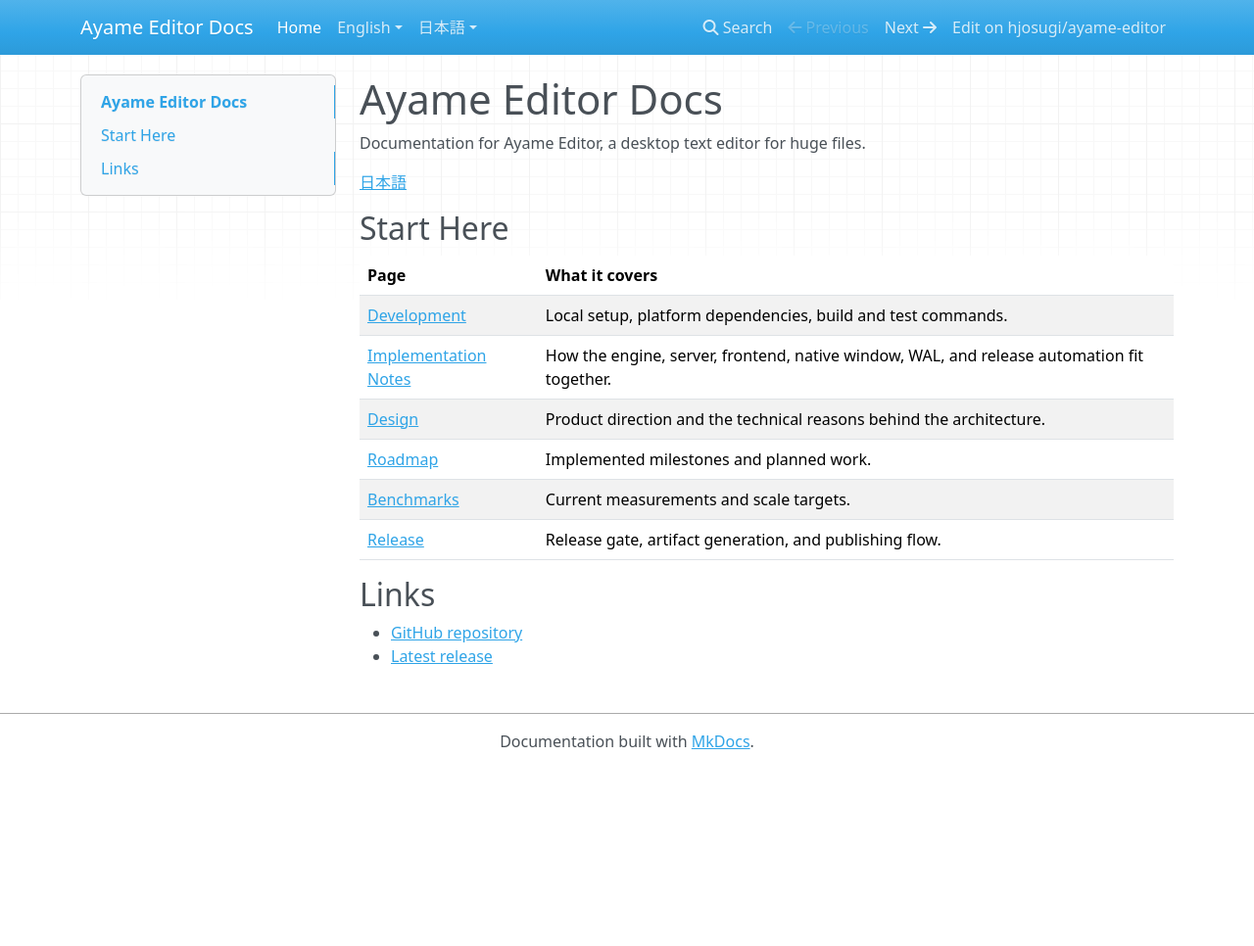
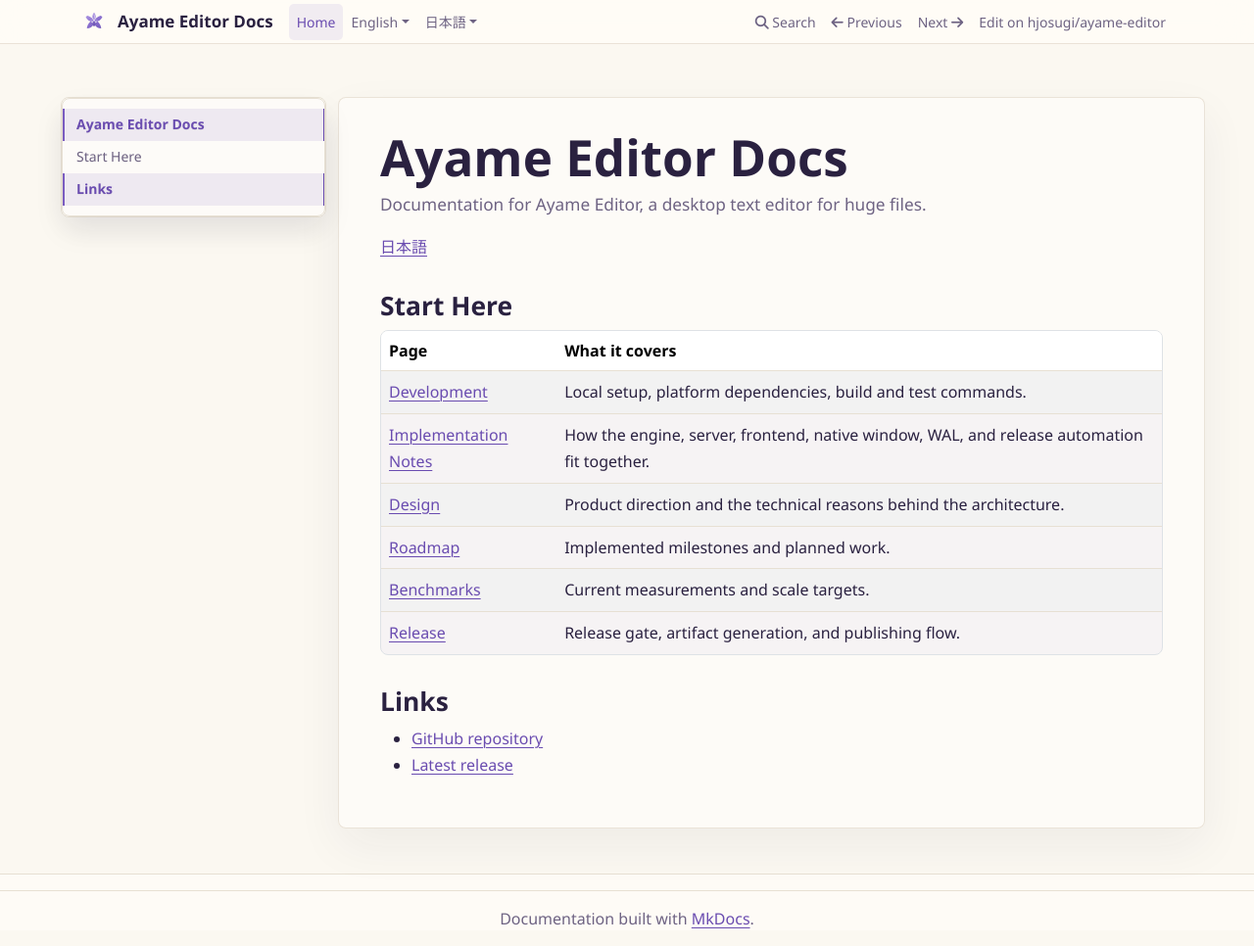
Before and after one commit to ayame-editor/ayame-editor, an MkDocs documentation site: the page built from docs/index.md, in a window 1280 px wide and 966 px high. Shown: the whole window at 98% size. Built offline with MkDocs 1.6.1, drawn with Linux system fonts in a browser that asks for light colours; nearby versions of some CDN libraries.

Commit message:
docs: align Pages theme with editor

```diff
--- /dev/null
+++ b/docs/assets/ayame-docs.css
@@ -0,0 +1,349 @@
+:root {
+  --ay-bg: #fbf8f1;
+  --ay-elevated: #fdfcf8;
+  --ay-toolbar: rgba(255, 253, 248, .82);
+  --ay-edit-bg: #ffffff;
+  --ay-fg: #2a2140;
+  --ay-dim: #6e6383;
+  --ay-faint: #a99dbc;
+  --ay-border: #e7e0d3;
+  --ay-accent: #7a5cc0;
+  --ay-accent-bright: #6a4cb0;
+  --ay-mark: #fbebb0;
+  --ay-danger: #c0506a;
+  --ay-ui: "Segoe UI", "Hiragino Kaku Gothic ProN", "Noto Sans JP", system-ui, sans-serif;
+  --ay-mono: "SFMono-Regular", "Menlo", "Consolas", "DejaVu Sans Mono",
+    "Noto Sans Mono CJK JP", "MS Gothic", monospace;
+}
+
+html,
+body {
+  background: var(--ay-bg);
+  color: var(--ay-fg);
+  font-family: var(--ay-ui);
+  font-size: 16px;
+}
+
+body {
+  background: var(--ay-bg);
+}
+
+a {
+  color: var(--ay-accent-bright);
+  text-decoration-thickness: .08em;
+  text-underline-offset: .18em;
+}
+
+a:hover,
+a:focus {
+  color: var(--ay-accent);
+}
+
+.navbar.fixed-top {
+  min-height: 44px;
+  padding-block: 0;
+  background: color-mix(in srgb, var(--ay-toolbar) 94%, var(--ay-bg)) !important;
+  border-bottom: 1px solid color-mix(in srgb, var(--ay-border) 88%, transparent);
+  box-shadow: none;
+  backdrop-filter: blur(18px);
+}
+
+.navbar.fixed-top .container {
+  min-height: 44px;
+}
+
+.navbar-brand {
+  display: inline-flex;
+  align-items: center;
+  gap: 10px;
+  color: var(--ay-fg) !important;
+  font-size: 17px;
+  font-weight: 650;
+  letter-spacing: 0;
+  text-shadow: none;
+}
+
+.navbar-brand::before {
+  content: "";
+  width: 28px;
+  height: 28px;
+  background: url("favicon.svg") center / contain no-repeat;
+  flex: 0 0 auto;
+}
+
+.navbar .nav-link {
+  color: var(--ay-dim) !important;
+  border-radius: 5px;
+  font-size: 14px;
+  text-shadow: none;
+}
+
+.navbar .nav-link:hover,
+.navbar .nav-link:focus,
+.navbar .nav-link.active,
+.navbar .dropdown.show > .nav-link {
+  color: var(--ay-accent-bright) !important;
+  background: color-mix(in srgb, var(--ay-accent) 10%, transparent);
+}
+
+.navbar-toggler {
+  border-color: var(--ay-border);
+  border-radius: 7px;
+}
+
+.dropdown-menu {
+  background: var(--ay-elevated);
+  border: 1px solid var(--ay-border);
+  border-radius: 8px;
+  box-shadow: 0 18px 42px rgba(42, 33, 64, .12);
+}
+
+.dropdown-item {
+  color: var(--ay-fg);
+  font-size: 14px;
+}
+
+.dropdown-item:hover,
+.dropdown-item:focus,
+.dropdown-item.active {
+  color: var(--ay-accent-bright);
+  background: color-mix(in srgb, var(--ay-accent) 10%, transparent);
+}
+
+body > .container {
+  max-width: 1180px;
+  padding-top: 34px;
+}
+
+[role="main"] {
+  background: color-mix(in srgb, var(--ay-elevated) 82%, transparent);
+  border: 1px solid color-mix(in srgb, var(--ay-border) 88%, transparent);
+  border-radius: 8px;
+  box-shadow: 0 18px 48px rgba(42, 33, 64, .06);
+  padding: 34px 42px;
+}
+
+[role="main"] h1 {
+  margin-top: 0;
+  color: var(--ay-fg);
+  font-size: clamp(2rem, 4vw, 3.25rem);
+  font-weight: 670;
+  line-height: 1.05;
+  letter-spacing: 0;
+}
+
+[role="main"] h2 {
+  margin-top: 2rem;
+  color: var(--ay-fg);
+  font-size: 1.65rem;
+  font-weight: 620;
+}
+
+[role="main"] h3 {
+  color: var(--ay-fg);
+  font-size: 1.18rem;
+  font-weight: 650;
+}
+
+[role="main"] p,
+[role="main"] li,
+[role="main"] td {
+  color: var(--ay-fg);
+  line-height: 1.68;
+}
+
+[role="main"] > p:first-of-type {
+  color: var(--ay-dim);
+  font-size: 1.08rem;
+  line-height: 1.55;
+}
+
+.bs-sidebar {
+  padding-top: 0;
+}
+
+.bs-sidebar > .navbar-collapse > .nav,
+.bs-sidebar #toc-collapse {
+  background: color-mix(in srgb, var(--ay-elevated) 86%, transparent) !important;
+  border: 1px solid var(--ay-border);
+  border-radius: 8px;
+  box-shadow: 0 14px 32px rgba(42, 33, 64, .06);
+}
+
+.bs-sidebar .nav > li > a,
+.bs-sidebar .nav .nav > li > a {
+  color: var(--ay-dim);
+  border-left: 2px solid transparent;
+  font-size: 14px;
+  line-height: 1.35;
+  padding: 7px 12px;
+}
+
+.bs-sidebar .nav > li > a:hover,
+.bs-sidebar .nav > li > a:focus {
+  color: var(--ay-accent-bright);
+  background: color-mix(in srgb, var(--ay-accent) 9%, transparent);
+  border-left-color: color-mix(in srgb, var(--ay-accent) 45%, transparent);
+}
+
+.bs-sidebar .nav > li.active > a,
+.bs-sidebar .nav > li > a.active {
+  color: var(--ay-accent-bright);
+  background: color-mix(in srgb, var(--ay-accent) 11%, transparent);
+  border-left-color: var(--ay-accent);
+  font-weight: 650;
+}
+
+table {
+  border-collapse: separate;
+  border-spacing: 0;
+  width: 100%;
+  overflow: hidden;
+  border: 1px solid var(--ay-border);
+  border-radius: 8px;
+}
+
+table th {
+  background: color-mix(in srgb, var(--ay-mark) 34%, var(--ay-elevated));
+  color: var(--ay-fg);
+  font-weight: 650;
+}
+
+table td,
+table th {
+  border: 0;
+  border-bottom: 1px solid var(--ay-border);
+  padding: 10px 12px;
+  vertical-align: top;
+}
+
+table tr:last-child td {
+  border-bottom: 0;
+}
+
+table tr:nth-child(even) td {
+  background: color-mix(in srgb, var(--ay-accent) 5%, transparent);
+}
+
+code,
+pre,
+kbd {
+  font-family: var(--ay-mono);
+}
+
+code {
+  color: var(--ay-accent-bright);
+  background: color-mix(in srgb, var(--ay-accent) 8%, var(--ay-elevated));
+  border: 1px solid color-mix(in srgb, var(--ay-border) 78%, transparent);
+  border-radius: 5px;
+  padding: .08em .34em;
+}
+
+pre {
+  background: var(--ay-edit-bg);
+  border: 1px solid var(--ay-border);
+  border-radius: 8px;
+  box-shadow: inset 0 1px 0 rgba(255, 255, 255, .6);
+}
+
+pre code {
+  color: inherit;
+  background: transparent;
+  border: 0;
+  padding: 0;
+}
+
+blockquote {
+  color: var(--ay-dim);
+  border-left: 3px solid var(--ay-accent);
+  background: color-mix(in srgb, var(--ay-accent) 7%, transparent);
+  border-radius: 0 8px 8px 0;
+  padding: 12px 16px;
+}
+
+hr {
+  border-color: var(--ay-border);
+  opacity: 1;
+}
+
+.modal-content {
+  background: var(--ay-elevated);
+  border: 1px solid var(--ay-border);
+  border-radius: 8px;
+}
+
+.form-control {
+  border-color: var(--ay-border);
+  border-radius: 7px;
+}
+
+.form-control:focus {
+  border-color: var(--ay-accent);
+  box-shadow: 0 0 0 .16rem color-mix(in srgb, var(--ay-accent) 18%, transparent);
+}
+
+footer.col-md-12 {
+  color: var(--ay-dim);
+  border-top: 1px solid var(--ay-border);
+  background: color-mix(in srgb, var(--ay-toolbar) 86%, transparent);
+  margin-top: 46px;
+}
+
+@media (max-width: 767.98px) {
+  body > .container {
+    padding-top: 22px;
+  }
+
+  [role="main"] {
+    border-radius: 0;
+    border-left: 0;
+    border-right: 0;
+    padding: 24px 18px;
+  }
+
+  [role="main"] h1 {
+    font-size: clamp(1.85rem, 8.5vw, 2.4rem);
+  }
+
+  table,
+  thead,
+  tbody,
+  tr,
+  th,
+  td {
+    display: block;
+    width: 100%;
+  }
+
+  thead {
+    display: none;
+  }
+
+  table {
+    border-radius: 8px;
+  }
+
+  table tr {
+    border-bottom: 1px solid var(--ay-border);
+  }
+
+  table tr:last-child {
+    border-bottom: 0;
+  }
+
+  table td,
+  table th {
+    border-bottom: 0;
+    padding: 9px 12px;
+  }
+
+  table td:first-child {
+    color: var(--ay-accent-bright);
+    font-weight: 650;
+    padding-bottom: 2px;
+  }
+
+  table td + td {
+    padding-top: 2px;
+  }
+}
--- a/mkdocs.yml
+++ b/mkdocs.yml
@@ -7,6 +7,7 @@
 
 theme:
   name: mkdocs
+  nav_style: light
   navigation_depth: 3
   highlightjs: true
   hljs_languages:
@@ -27,6 +28,12 @@
   - toc:
       permalink: true
 
+extra_css:
+  - assets/ayame-docs.css
+
+hooks:
+  - docs/hooks/ayame_pages.py
+
 nav:
   - Home: index.md
   - English:
```
Also changed, not shown: docs/hooks/ayame_pages.py (added, +21 -0 lines), docs/assets/favicon.svg (added), 1 other file.
